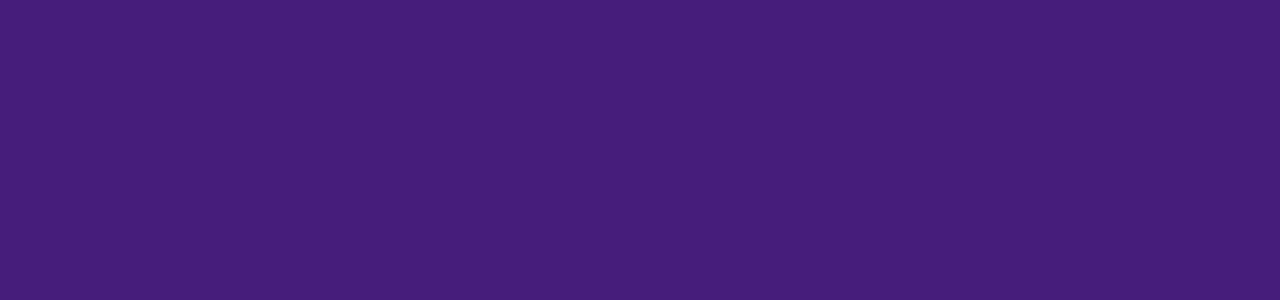
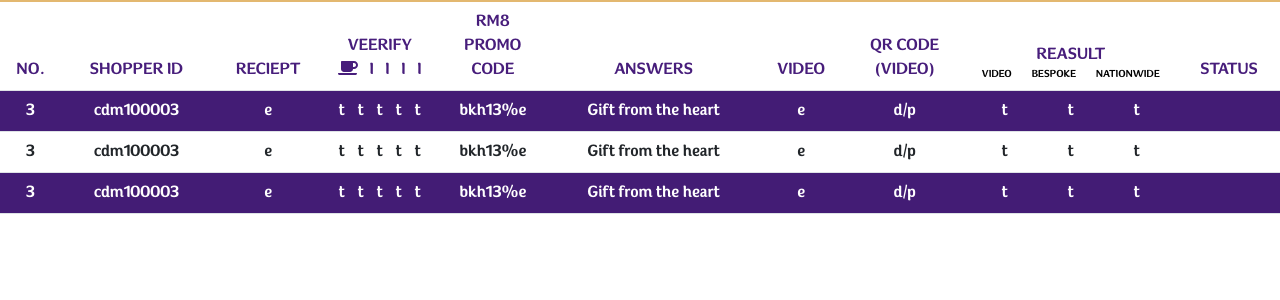
Before and after one commit to tanz645/cadbury, a React (Create React App) app in the folder client/: page /admin in a window 1280 px wide. Before the commit this address had no page. Shown: the top 300 px of the page. Built offline with nearby package versions, Linux system fonts and the light colour scheme.

Commit message:
On addmin

```diff
--- a/client/public/index.html
+++ b/client/public/index.html
@@ -26,12 +26,16 @@
   <link href="https://cdn.jsdelivr.net/npm/bootstrap@5.1.3/dist/css/bootstrap.min.css" rel="stylesheet"
     integrity="sha384-1BmE4kWBq78iYhFldvKuhfTAU6auU8tT94WrHftjDbrCEXSU1oBoqyl2QvZ6jIW3" crossorigin="anonymous">
 
+  <script defer src="/your-path-to-fontawesome/js/brands.js"></script>
+  <script defer src="/your-path-to-fontawesome/js/solid.js"></script>
+  <script defer src="/your-path-to-fontawesome/js/fontawesome.js"></script>
   <title>Cadbury</title>
 </head>
 
 <body>
   <noscript>You need to enable JavaScript to run this app.</noscript>
-  <div id="root"></div>
+  <div id="root">
+  </div>
   <!--
       This HTML file is a template.
       If you open it directly in the browser, you will see an empty page.
@@ -42,7 +46,7 @@
       To begin the development, run `npm start` or `yarn start`.
       To create a production bundle, use `npm run build` or `yarn build`.
     -->
-    <script type="text/javascript" src="lib/deepar.js"></script>
+  <script type="text/javascript" src="lib/deepar.js"></script>
 </body>
 
 </html>
--- a/client/public/style/style.css
+++ b/client/public/style/style.css
@@ -8,6 +8,7 @@
   --color-primary-dark: #2a0a49;
   --color-secondary: #e3b870;
   --color-white: #ffffff;
+  --color-black: #000000;
 
   --base-font-size: 14px;
   --heading-font-size: calc(var(--base-font-size) + 10px);
@@ -24,6 +25,9 @@ body {
   height: 100%;
   color: var(--color-white);
   font-family: cadburyFont !important;
+}
+body>div{
+  height: 100%;
 }
 /* Links */
 a{
@@ -50,6 +54,16 @@ li {
 
 .cd-text-3x{
   font-size: var(--font-3x);
+}
+
+.cb-text-small{
+  font-size: calc(var(--base-font-size) - 4px);
+}
+.cb-text-black{
+  color: var(--color-black) !important;
+}
+.cb-text-primary{
+  color: var(--color-primary);
 }
 
 .upload-recipet-text{
@@ -330,6 +344,10 @@ button {
   border-radius: 16px;
   width: 100%;
 }
+/* Table */
+thead>tr{
+  border-top: 2px solid var(--color-secondary);
+}
 
 /* Device */
 body > div > .desktop {
@@ -338,3 +356,20 @@ body > div > .desktop {
 .mobile-head{
   min-height: 700px;
 }
+
+/* Backend */
+.cb-backend{
+  background-color: var(--color-white);
+  height: 100%;
+}
+tbody *{
+  font-weight: normal;
+  text-align: center;
+}
+.table>:not(:first-child){
+  border-top: 0 none !important;
+}
+.table-striped>tbody>tr:nth-of-type(odd)>*{
+  background-color: var(--color-primary);
+  color: var(--color-white) !important;
+}
--- a/client/src/App.jsx
+++ b/client/src/App.jsx
@@ -11,6 +11,7 @@ import ScrollToTop  from './components/ScrollToTop';
 import QuestionPopup  from './components/QuestionPopup';
 import Thankyou from './components/Thankyou';
 import Play from './components/Play';
+import Backend from './components/Backend';
 export class App extends Component {
   constructor(props){
     super(props);
@@ -32,6 +33,7 @@ export class App extends Component {
             <Route path="/question-popup"  element={<QuestionPopup />} />
             <Route path="/thankyou"  element={<Thankyou />} />
             <Route path="/play"  element={<Play />} />
+            <Route path="/admin"  element={<Backend />} />
           </Routes>
         </ScrollToTop>
       </BrowserRouter>
--- /dev/null
+++ b/client/src/components/Backend.js
@@ -0,0 +1,131 @@
+import React, { Component } from 'react';
+import { FontAwesomeIcon } from '@fortawesome/react-fontawesome';
+import { faCoffee } from '@fortawesome/free-solid-svg-icons'
+
+export class Backend extends Component {
+  render() {
+    return (
+      <>
+        <div className='cb-wrapper-app cb-backend'>
+          <table class="table table-striped table-hover">
+            <thead>
+              <tr className="cb-text-primary">
+                <td>No.</td>
+                <td>SHOPPER ID</td>
+                <td>RECIEPT</td>
+                <td>
+                  <div>VEERIFY</div>
+                  <div class="d-flex">
+                    <div class="flex-fill">
+
+                      <FontAwesomeIcon icon={faCoffee} />
+                    </div>
+                    <div class="flex-fill">i</div>
+                    <div class="flex-fill">i</div>
+                    <div class="flex-fill">i</div>
+                    <div class="flex-fill">i</div>
+                  </div>
+                </td>
+                <td>RM8<br />PROMO<br />CODE</td>
+                <td>ANSWERS</td>
+                <td>VIDEO</td>
+                <td>QR CODE<br />(video)</td>
+                <td>
+                    <div>REASULT</div>
+                    <div class="d-flex cb-text-small cb-text-black">
+                      <div class="flex-fill">Video</div>
+                      <div class="flex-fill">Bespoke</div>
+                      <div class="flex-fill">Nationwide</div>
+                    </div>
+                </td>
+                <td>STATUS</td>
+              </tr>
+            </thead>
+            <tbody>
+              <tr>
+                <td>3</td>
+                <td>cdm100003</td>
+                <td>e</td>
+                <td>
+                  <div class="d-flex">
+                    <div class="flex-fill">t</div>
+                    <div class="flex-fill">t</div>
+                    <div class="flex-fill">t</div>
+                    <div class="flex-fill">t</div>
+                    <div class="flex-fill">t</div>
+                  </div>
+                </td>
+                <td>bkh13%e</td>
+                <td>Gift from the heart</td>
+                <td>e</td>
+                <td>d/p</td>
+                <td>
+                  <div class="d-flex">
+                    <div class="flex-fill">t</div>
+                    <div class="flex-fill">t</div>
+                    <div class="flex-fill">t</div>
+                  </div>
+                </td>
+                <td></td>
+              </tr>
+              <tr>
+                <td>3</td>
+                <td>cdm100003</td>
+                <td>e</td>
+                <td>
+                  <div class="d-flex">
+                    <div class="flex-fill">t</div>
+                    <div class="flex-fill">t</div>
+                    <div class="flex-fill">t</div>
+                    <div class="flex-fill">t</div>
+                    <div class="flex-fill">t</div>
+                  </div>
+                </td>
+                <td>bkh13%e</td>
+                <td>Gift from the heart</td>
+                <td>e</td>
+                <td>d/p</td>
+                <td>
+                  <div class="d-flex">
+                    <div class="flex-fill">t</div>
+                    <div class="flex-fill">t</div>
+                    <div class="flex-fill">t</div>
+                  </div>
+                </td>
+                <td></td>
+              </tr>
+              <tr>
+                <td>3</td>
+                <td>cdm100003</td>
+                <td>e</td>
+                <td>
+                  <div class="d-flex">
+                    <div class="flex-fill">t</div>
+                    <div class="flex-fill">t</div>
+                    <div class="flex-fill">t</div>
+                    <div class="flex-fill">t</div>
+                    <div class="flex-fill">t</div>
+                  </div>
+                </td>
+                <td>bkh13%e</td>
+                <td>Gift from the heart</td>
+                <td>e</td>
+                <td>d/p</td>
+                <td>
+                  <div class="d-flex">
+                    <div class="flex-fill">t</div>
+                    <div class="flex-fill">t</div>
+                    <div class="flex-fill">t</div>
+                  </div>
+                </td>
+                <td></td>
+              </tr>
+            </tbody>
+          </table>
+        </div>
+      </>
+    );
+  }
+}
+
+export default Backend;
--- a/package.json
+++ b/package.json
@@ -7,6 +7,10 @@
     "watch": "nodemn ./bin/www"
   },
   "dependencies": {
+    "@fortawesome/fontawesome-free": "^5.15.4",
+    "@fortawesome/fontawesome-svg-core": "^1.2.36",
+    "@fortawesome/free-solid-svg-icons": "^5.15.4",
+    "@fortawesome/react-fontawesome": "^0.1.16",
     "bootstrap": "^5.1.3",
     "config": "^3.3.6",
     "cookie-parser": "~1.4.4",
```
Also changed, not shown: 1 other file (tests, documents, lock files or other folders).
